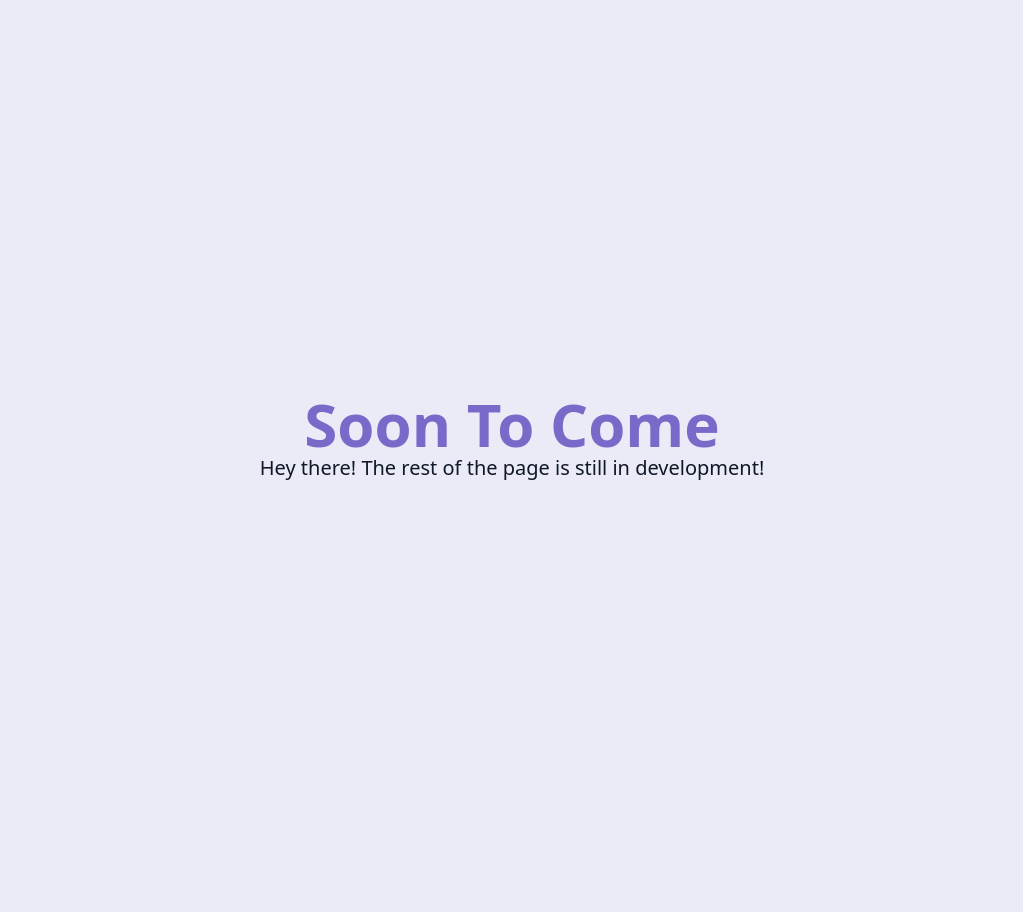
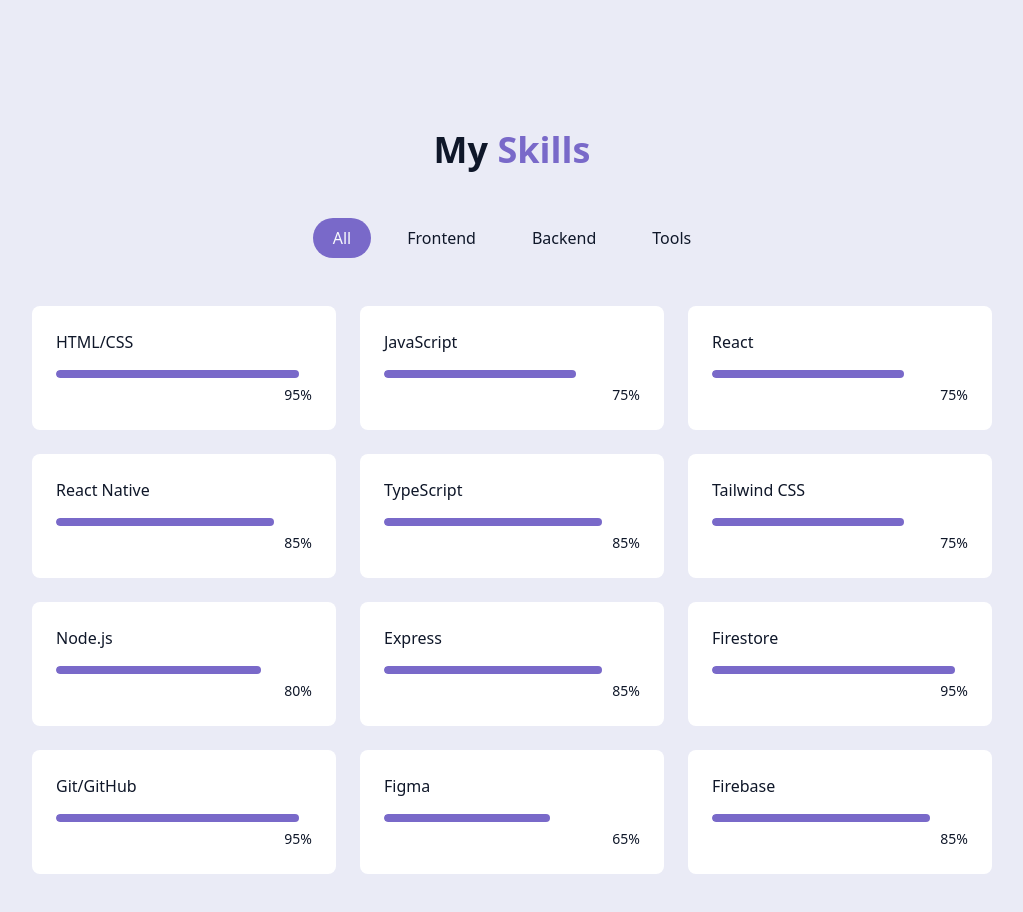
Before and after one commit to Codefficiency/PortfolioRework, a React (Vite) app: page / in a window 1280 px wide. Shown: the part 1480-2392 px from the top of the page, without its empty margins (128-1151 px from the left). Before the commit the page ends 2322 px from the top, so only its background shows below. Built offline with nearby package versions, Linux system fonts and the light colour scheme.

Commit message:
Added skills section
Will work on projects section

```diff
--- a/src/components/Navbar.jsx
+++ b/src/components/Navbar.jsx
@@ -3,7 +3,7 @@
 const navItems = [
     { name: 'Home', href: '#hero' },
     { name: 'About', href: '#about' },
-    { name: 'Skills', href: '#soonToCome' },
+    { name: 'Skills', href: '#skills' },
     { name: 'Projects', href: '#soonToCome' },
     { name: 'Contact', href: '#soonToCome' },
 ];
--- /dev/null
+++ b/src/components/ProjectsSection.jsx
@@ -0,0 +1,8 @@
+const projects = [{}];
+export const ProjectsSection = () => {
+    return (
+        <section>
+            <div></div>
+        </section>
+    );
+};
--- a/src/components/SkillSection.jsx
+++ b/src/components/SkillSection.jsx
@@ -1,7 +1,82 @@
+import { useState } from 'react';
+import { cn } from '@/lib/utils';
+const skills = [
+    // Front End
+    { name: 'HTML/CSS', level: 95, category: 'frontend' },
+    { name: 'JavaScript', level: 75, category: 'frontend' },
+    { name: 'React', level: 75, category: 'frontend' },
+    { name: 'React Native', level: 85, category: 'frontend' },
+    { name: 'TypeScript', level: 85, category: 'frontend' },
+    { name: 'Tailwind CSS', level: 75, category: 'frontend' },
+
+    // Backend
+    { name: 'Node.js', level: 80, category: 'backend' },
+    { name: 'Express', level: 85, category: 'backend' },
+    { name: 'Firestore', level: 95, category: 'backend' },
+
+    //Utils
+    { name: 'Git/GitHub', level: 95, category: 'tools' },
+    { name: 'Figma', level: 65, category: 'tools' },
+    { name: 'Firebase', level: 85, category: 'tools' },
+];
+const categories = ['all', 'frontend', 'backend', 'tools'];
 export const SkillSection = () => {
+    const [activeCategory, setActiveCategory] = useState('all');
+
+    const filteredSkills = skills.filter(
+        (skill) => activeCategory === 'all' || skill.category === activeCategory
+    );
     return (
-        <section>
-            <div></div>
+        <section id="skills" className="py-24 px-4 relative bg-secondary/30">
+            <div className="container mx-auto max-w-5xl">
+                <h2 className="text-3xl md:text-4xl font-bold mb-12 text-center">
+                    My <span className="text-primary"> Skills </span>
+                </h2>
+                <div className="flex flex-wrap justify-center gap-4 mb-12">
+                    {categories.map((category, key) => (
+                        <button
+                            key={key}
+                            onClick={() => setActiveCategory(category)}
+                            className={cn(
+                                'px-5 py-2 rounded-full transition-colors duration-300 capitalize',
+                                activeCategory === category
+                                    ? 'bg-primary text-primary-foreground'
+                                    : 'bg-secondary/70 text-foreground hover:bd-secondary'
+                            )}
+                        >
+                            {category}
+                        </button>
+                    ))}
+                </div>
+
+                <div className="grid grid-cols-1 sm:grid-cols-2 lg:grid-cols-3 gap-6">
+                    {filteredSkills.map((skill, key) => (
+                        <div
+                            key={key}
+                            className="bg-card p-6 rounded-lg shadow-xc card-hover"
+                        >
+                            <div className="text-left mb-4">
+                                {' '}
+                                <h3 className="font-semiboldtext-lg">
+                                    {' '}
+                                    {skill.name}{' '}
+                                </h3>
+                            </div>
+                            <div className="w-full bg-secondary/50 h-2 rounded-full overflow-hidden">
+                                <div
+                                    className="bg-primary h-2 rounded-full origin-left animate-[grow_1.5s_ease-out]"
+                                    style={{ width: skill.level + '%' }}
+                                />
+                            </div>
+                            <div className="text-right mt-1">
+                                <span className="text-sm text-muted-foreground">
+                                    {skill.level}%
+                                </span>
+                            </div>
+                        </div>
+                    ))}
+                </div>
+            </div>
         </section>
     );
 };
--- a/src/components/SoonToCome.jsx
+++ b/src/components/SoonToCome.jsx
@@ -5,7 +5,7 @@
                 <h1 className="text-5xl md:text-6xl text-primary font-bold traacking-tight">
                     Soon To Come
                 </h1>
-                <p className="text-lg md:text-xl text-foreground font-medium">
+                <p className="text-lg md:text-xl text-muted-foreground font-medium ">
                     Hey there! The rest of the page is still in development!
                 </p>
             </div>
--- a/src/pages/Home.jsx
+++ b/src/pages/Home.jsx
@@ -4,7 +4,7 @@
 import { HeroSection } from '@/components/HeroSection';
 import { AboutSection } from '@/components/AboutSection';
 import { SoonToCome } from '@/components/SoonToCome';
-import { SkillSection } from '../components/SkillSection';
+import { SkillSection } from '@/components/SkillSection';
 export const Home = () => {
     return (
         <div className="min-h-screen bg-background text-foreground overflow-x-hidden">
@@ -18,8 +18,8 @@
             <main>
                 <HeroSection />
                 <AboutSection />
+                <SkillSection />
                 <SoonToCome />
-                <SkillSection />
             </main>
             {/*Footer*/}
         </div>
```
Also changed, not shown: public/projects/vexo.gg.png (added).
